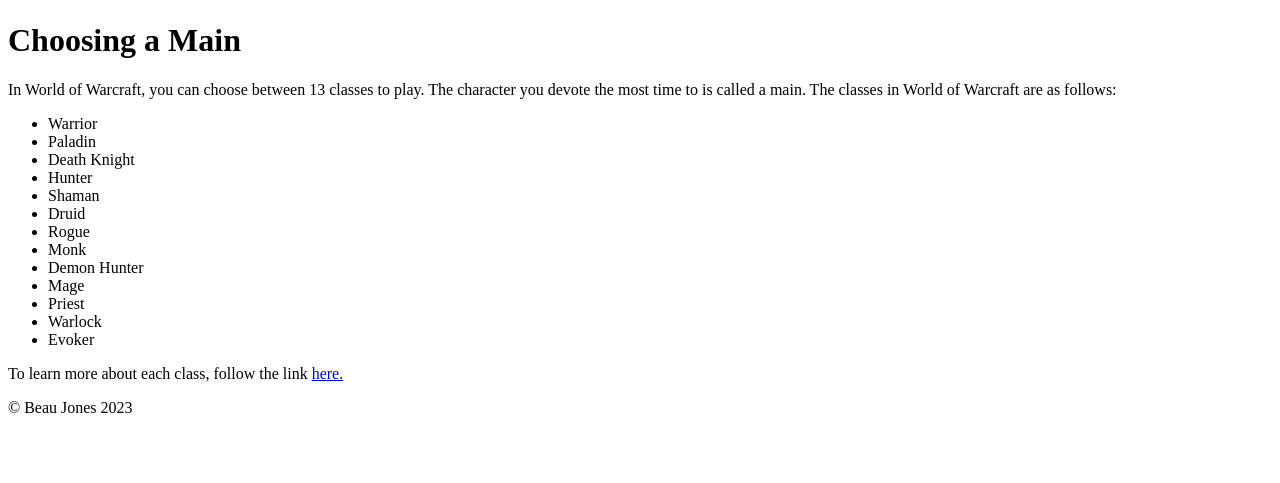
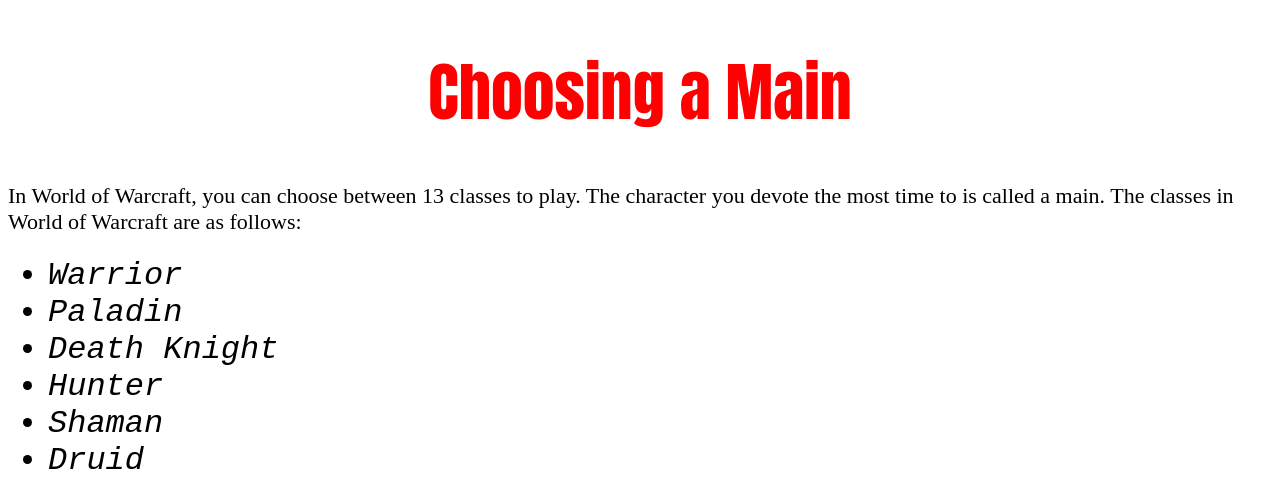
Before and after one commit to Beau-Jones/CreateMyWebsite, a plain HTML site: page wowweb.html in a window 1280 px wide. Shown: the part 311-794 px from the top of the page. Drawn offline with Linux system fonts and the light colour scheme.

Commit message:
first commit

```diff
--- /dev/null
+++ b/wow.css
@@ -0,0 +1,24 @@
+#heading {
+    font-size: 4em;
+    font-family: Impact, Haettenschweiler, 'Arial Narrow Bold', sans-serif;
+    text-align: center;
+    color: rgb(255, 0, 0);
+}
+
+p {
+    font-size: 22px;
+}
+
+ul li {
+    font-size: 2em;
+    font-family:'Courier New', Courier, monospace;
+}
+
+ul > li {
+    font-style: italic;
+}
+
+a:hover {
+    color: rgb(255, 0, 0);
+    background-color: rgb(0, 0, 0);
+}
--- a/wowweb.html
+++ b/wowweb.html
@@ -4,12 +4,13 @@
     <meta charset="UTF-8">
     <meta http-equiv="X-UA-Compatible" content="IE=edge">
     <meta name="viewport" content="width=device-width, initial-scale=1.0">
+    <link rel="stylesheet" href="wow.css">
     <title>World of Warcraft</title>
 </head>
 <body>
     <main>
     <img src="../CreateMyWebsiteModule3/wowlogo.jpg" alt="World of Warcraft logo">
-    <h1>Choosing a Main</h1>
+    <h1 id="heading">Choosing a Main</h1>
     <p>In World of Warcraft, you can choose between 13 classes to play. The character you devote the most time to is called a main. The classes in World of Warcraft are as follows: </p>
 
     <ul>
```
